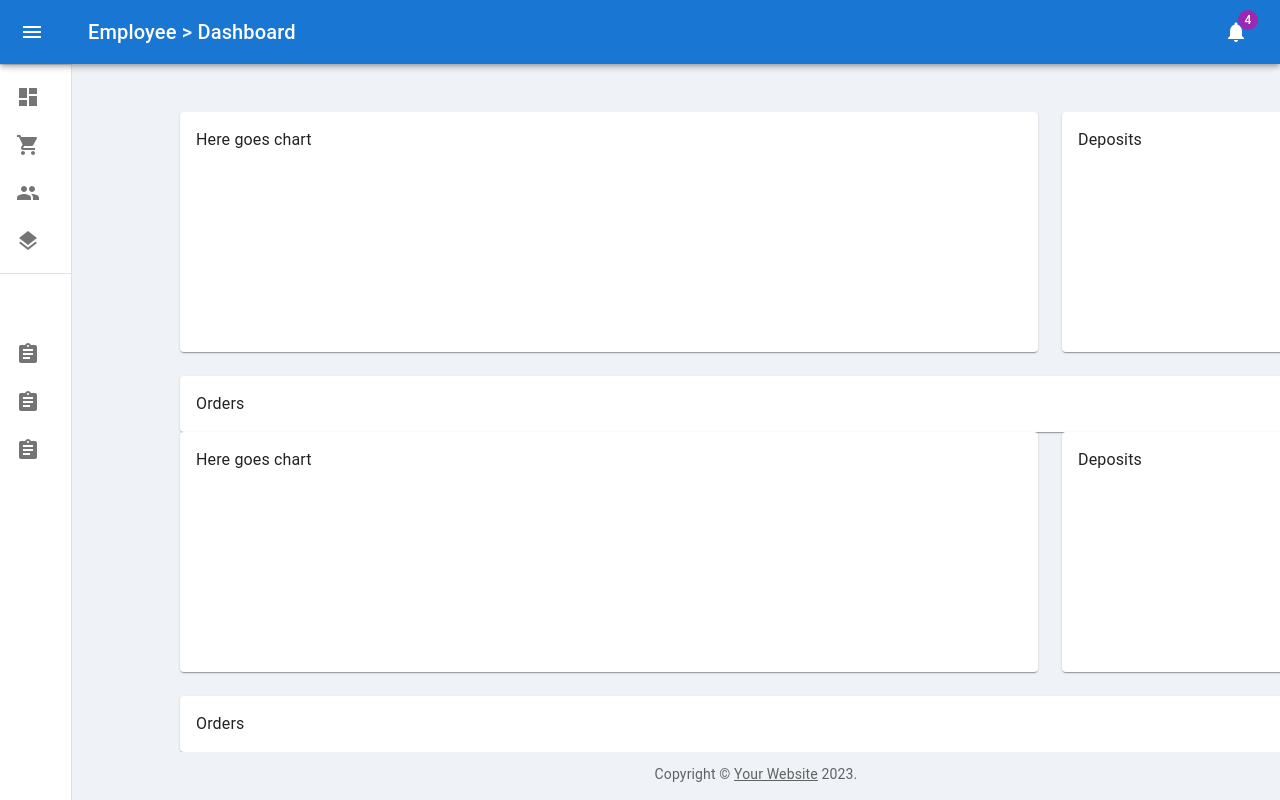
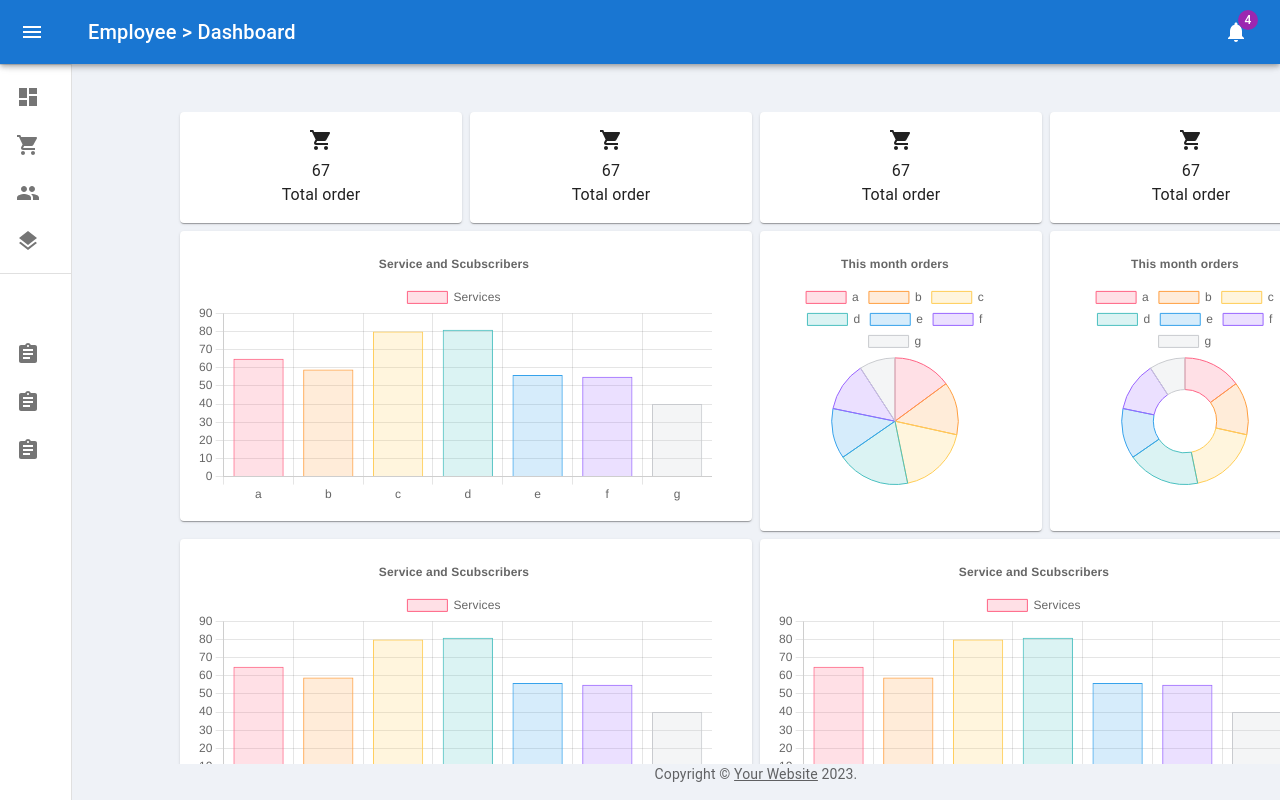
Before and after one commit to Bikash868/FreshFolds, a React (Create React App) app in the folder frontend/: page / in a window 1280 px wide. Both pictures are taken after a click on the button 211 px from the left and 32 px from the top of the page. Shown: the top 800 px of the page. Built offline with nearby package versions, Linux system fonts and the light colour scheme.

Commit message:
feat: Added demo dashboard charts

```diff
--- a/frontend/craco.config.js
+++ b/frontend/craco.config.js
@@ -52,6 +52,7 @@ module.exports = {
 			'@assets': path.resolve(__dirname, 'src/assets'),
 			// '@lib': path.resolve(__dirname, 'src/lib'),
 			'@data': path.resolve(__dirname,'src/data'),
+			'@charts': path.resolve(__dirname,'src/charts')
 		},
 	},
 };
--- a/frontend/package.json
+++ b/frontend/package.json
@@ -15,13 +15,16 @@
     "@testing-library/jest-dom": "^5.14.1",
     "@testing-library/react": "^13.0.0",
     "@testing-library/user-event": "^13.2.1",
+    "chart.js": "^4.4.2",
     "craco-sass-resources-loader": "^1.1.0",
     "dayjs": "^1.11.10",
+    "faker": "^6.6.6",
     "file-saver": "^2.0.5",
     "html2canvas": "^1.4.1",
     "jspdf": "^2.5.1",
     "prop-types": "^15.8.1",
     "react": "^18.2.0",
+    "react-chartjs-2": "^5.2.0",
     "react-dom": "^18.2.0",
     "react-modal": "^3.16.1",
     "react-redux": "^9.1.0",
--- a/frontend/src/App.js
+++ b/frontend/src/App.js
@@ -9,7 +9,16 @@ import { Routes } from '@router';
 import store from '@store';
 import theme from './theme';
 
-// const state = store.getState();
+import {
+	Chart as ChartJS,
+	CategoryScale,
+	LinearScale,
+	BarElement,
+	Title,
+	Tooltip,
+	Legend,
+	ArcElement
+  } from 'chart.js';
 
 function App() {
   return (
@@ -24,3 +33,13 @@ function App() {
 }
 
 export default App;
+
+ChartJS.register(
+	CategoryScale,
+	LinearScale,
+	BarElement,
+	Title,
+	Tooltip,
+	Legend,
+	ArcElement
+  );
--- /dev/null
+++ b/frontend/src/charts/Bar/index.jsx
@@ -0,0 +1,57 @@
+import { Grid } from '@mui/material'
+import React from 'react'
+import { Bar } from 'react-chartjs-2'
+
+const labels = ["a","b","c","d","e","f","g"]
+const data = {
+  labels: labels,
+  datasets: [{
+    label: 'Services',
+    data: [65, 59, 80, 81, 56, 55, 40],
+    backgroundColor: [
+      'rgba(255, 99, 132, 0.2)',
+      'rgba(255, 159, 64, 0.2)',
+      'rgba(255, 205, 86, 0.2)',
+      'rgba(75, 192, 192, 0.2)',
+      'rgba(54, 162, 235, 0.2)',
+      'rgba(153, 102, 255, 0.2)',
+      'rgba(201, 203, 207, 0.2)'
+    ],
+    borderColor: [
+      'rgb(255, 99, 132)',
+      'rgb(255, 159, 64)',
+      'rgb(255, 205, 86)',
+      'rgb(75, 192, 192)',
+      'rgb(54, 162, 235)',
+      'rgb(153, 102, 255)',
+      'rgb(201, 203, 207)'
+    ],
+    borderWidth: 1
+  }]
+};
+
+export const options = {
+    responsive: true,
+    maintainAspectRatio: true,
+    plugins: {
+      legend: {
+        position: 'top',
+      },
+      title: {
+        display: true,
+        text: 'Service and Scubscribers',
+      },
+    },
+  };
+export const BarChart = () => {
+  return (
+    <Grid container direction="column" alignItems="center">
+        <div style={{position:'relative', width:'100%', height:'100%'}}>
+            <Bar
+                data={data}
+                options={options}
+            />
+        </div>
+    </Grid>
+  )
+}
--- /dev/null
+++ b/frontend/src/charts/Card/index.jsx
@@ -0,0 +1,23 @@
+import React from 'react';
+import Grid from '@mui/material/Grid';
+import { Typography } from '@mui/material';
+import ShoppingCartIcon from '@mui/icons-material/ShoppingCart';
+import SvgIcon from '@mui/material/SvgIcon';
+
+export const CardChart = () => {
+  return (
+    <Grid container direction="column" alignItems="center">
+        <Grid item>
+            <SvgIcon fontSize='medium'>
+                <ShoppingCartIcon/>
+            </SvgIcon>
+        </Grid>
+        <Grid item>
+            <Typography>67</Typography>
+        </Grid>
+        <Grid item>
+            <Typography>Total order</Typography>
+        </Grid>
+    </Grid>
+  )
+}
--- /dev/null
+++ b/frontend/src/charts/Doughnut/index.jsx
@@ -0,0 +1,57 @@
+import { Grid } from '@mui/material'
+import React from 'react'
+import { Doughnut } from 'react-chartjs-2'
+
+const labels = ["a","b","c","d","e","f","g"]
+const data = {
+  labels: labels,
+  datasets: [{
+    label: 'Services',
+    data: [65, 59, 80, 81, 56, 55, 40],
+    backgroundColor: [
+      'rgba(255, 99, 132, 0.2)',
+      'rgba(255, 159, 64, 0.2)',
+      'rgba(255, 205, 86, 0.2)',
+      'rgba(75, 192, 192, 0.2)',
+      'rgba(54, 162, 235, 0.2)',
+      'rgba(153, 102, 255, 0.2)',
+      'rgba(201, 203, 207, 0.2)'
+    ],
+    borderColor: [
+      'rgb(255, 99, 132)',
+      'rgb(255, 159, 64)',
+      'rgb(255, 205, 86)',
+      'rgb(75, 192, 192)',
+      'rgb(54, 162, 235)',
+      'rgb(153, 102, 255)',
+      'rgb(201, 203, 207)'
+    ],
+    borderWidth: 1
+  }]
+};
+
+export const options = {
+    responsive: true,
+    maintainAspectRatio: true,
+    plugins: {
+      legend: {
+        position: 'top',
+      },
+      title: {
+        display: true,
+        text: 'This month orders',
+      },
+    },
+  };
+export const DoughnutChart = () => {
+  return (
+    <Grid container direction="column" alignItems="center">
+        <div style={{position:'relative', width:'100%', height:'100%'}}>
+            <Doughnut
+                data={data}
+                options={options}
+            />
+        </div>
+    </Grid>
+  )
+}
--- /dev/null
+++ b/frontend/src/charts/Pie/index.jsx
@@ -0,0 +1,57 @@
+import { Grid } from '@mui/material'
+import React from 'react'
+import { Pie } from 'react-chartjs-2'
+
+const labels = ["a","b","c","d","e","f","g"]
+const data = {
+  labels: labels,
+  datasets: [{
+    label: 'Services',
+    data: [65, 59, 80, 81, 56, 55, 40],
+    backgroundColor: [
+      'rgba(255, 99, 132, 0.2)',
+      'rgba(255, 159, 64, 0.2)',
+      'rgba(255, 205, 86, 0.2)',
+      'rgba(75, 192, 192, 0.2)',
+      'rgba(54, 162, 235, 0.2)',
+      'rgba(153, 102, 255, 0.2)',
+      'rgba(201, 203, 207, 0.2)'
+    ],
+    borderColor: [
+      'rgb(255, 99, 132)',
+      'rgb(255, 159, 64)',
+      'rgb(255, 205, 86)',
+      'rgb(75, 192, 192)',
+      'rgb(54, 162, 235)',
+      'rgb(153, 102, 255)',
+      'rgb(201, 203, 207)'
+    ],
+    borderWidth: 1
+  }]
+};
+
+export const options = {
+    responsive: true,
+    maintainAspectRatio: true,
+    plugins: {
+      legend: {
+        position: 'top',
+      },
+      title: {
+        display: true,
+        text: 'This month orders',
+      },
+    },
+  };
+export const PieChart = () => {
+  return (
+    <Grid container direction="column" alignItems="center">
+        <div style={{position:'relative', width:'100%', height:'100%'}}>
+            <Pie
+                data={data}
+                options={options}
+            />
+        </div>
+    </Grid>
+  )
+}
--- a/frontend/src/views/Dashboard/index.jsx
+++ b/frontend/src/views/Dashboard/index.jsx
@@ -1,87 +1,127 @@
 import * as React from 'react';
 
-// import Box from '@mui/material/Box';
 import Grid from '@mui/material/Grid';
 import Paper from '@mui/material/Paper';
-// import Toolbar from '@mui/material/Toolbar';
 import Container from '@mui/material/Container';
-
-// import { Copyright } from '@components/Copyright';
+import { BarChart } from '@charts/Bar';
+import { CardChart } from '@charts/Card';
+import { PieChart } from '@charts/Pie';
+import { DoughnutChart } from '@charts/Doughnut';
 
 export default function Dashboard() {
 	return (
 		<Container sx={{ mt: 4, overflow: 'auto' }}>
-            <Grid container spacing={3}>
-                {/* Chart */}
-                <Grid item xs={12} md={8} lg={9}>
+			<Grid container spacing={1}>
+				<Grid item xs={3}>
 					<Paper
 						sx={{
 							p: 2,
 							display: 'flex',
 							flexDirection: 'column',
-                            height: 240,
 						}}
 					>
-                        {/* <Chart /> */}
-                        Here goes chart
+						<CardChart />
 					</Paper>
 				</Grid>
-                {/* Recent Deposits */}
-                <Grid item xs={12} md={4} lg={3}>
+
+				<Grid item xs={3}>
 					<Paper
 						sx={{
 							p: 2,
 							display: 'flex',
 							flexDirection: 'column',
-                            height: 240,
 						}}
 					>
-                        {/* <Deposits /> */}
-                        Deposits
+						<CardChart />
 					</Paper>
 				</Grid>
-                {/* Recent Orders */}
-                <Grid item xs={12}>
-                    <Paper sx={{ p: 2, display: 'flex', flexDirection: 'column' }}>
-                        {/* <Orders /> */}
-                        Orders
-                    </Paper>
-                </Grid>
-            </Grid>
-            <Grid container spacing={3}>
-                {/* Chart */}
-                <Grid item xs={12} md={8} lg={9}>
+
+				<Grid item xs={3}>
 					<Paper
 						sx={{
 							p: 2,
 							display: 'flex',
 							flexDirection: 'column',
-                            height: 240,
 						}}
 					>
-                        {/* <Chart /> */}
-                        Here goes chart
+						<CardChart />
 					</Paper>
 				</Grid>
-                {/* Recent Deposits */}
-                <Grid item xs={12} md={4} lg={3}>
+
+				<Grid item xs={3}>
 					<Paper
 						sx={{
 							p: 2,
 							display: 'flex',
 							flexDirection: 'column',
-                            height: 240,
 						}}
 					>
-                        {/* <Deposits /> */}
-                        Deposits
+						<CardChart />
 					</Paper>
 				</Grid>
-                {/* Recent Orders */}
-                <Grid item xs={12}>
-                    <Paper sx={{ p: 2, display: 'flex', flexDirection: 'column' }}>
-                        {/* <Orders /> */}
-                        Orders
+
+				<Grid item xs={6}>
+					<Paper
+						sx={{
+							p: 2,
+							display: 'flex',
+							flexDirection: 'column',
+							// height: 280,
+						}}
+					>
+						<BarChart />
+					</Paper>
+				</Grid>
+
+				<Grid item xs={3}>
+					<Paper
+						sx={{
+							p: 2,
+							display: 'flex',
+							flexDirection: 'column',
+							height: 300,
+						}}
+					>
+						<PieChart />
+					</Paper>
+				</Grid>
+
+				<Grid item xs={3}>
+					<Paper
+						sx={{
+							p: 2,
+							display: 'flex',
+							flexDirection: 'column',
+							height: 300,
+						}}
+					>
+						<DoughnutChart />
+					</Paper>
+				</Grid>
+
+				<Grid item xs={6}>
+					<Paper
+						sx={{
+							p: 2,
+							display: 'flex',
+							flexDirection: 'column',
+							// height: 240,
+						}}
+					>
+						<BarChart />
+					</Paper>
+				</Grid>
+
+				<Grid item xs={6}>
+					<Paper
+						sx={{
+							p: 2,
+							display: 'flex',
+							flexDirection: 'column',
+							// height: 240,
+						}}
+					>
+						<BarChart />
 					</Paper>
 				</Grid>
 			</Grid>
```
Lines whose indentation alone changed are shown as unchanged.
